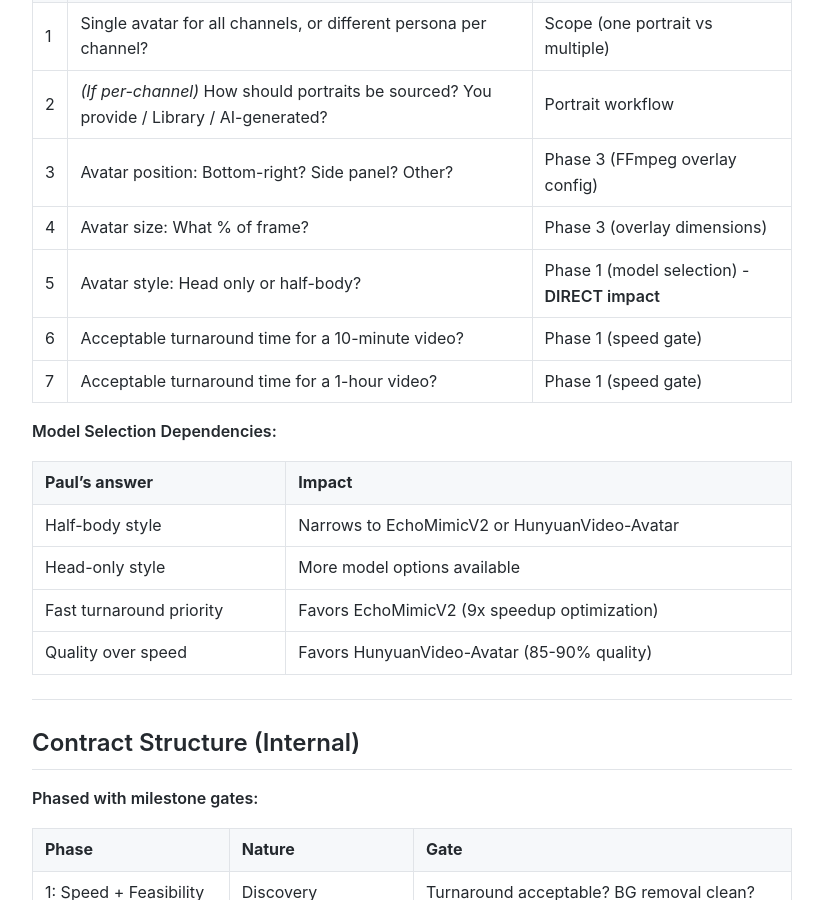
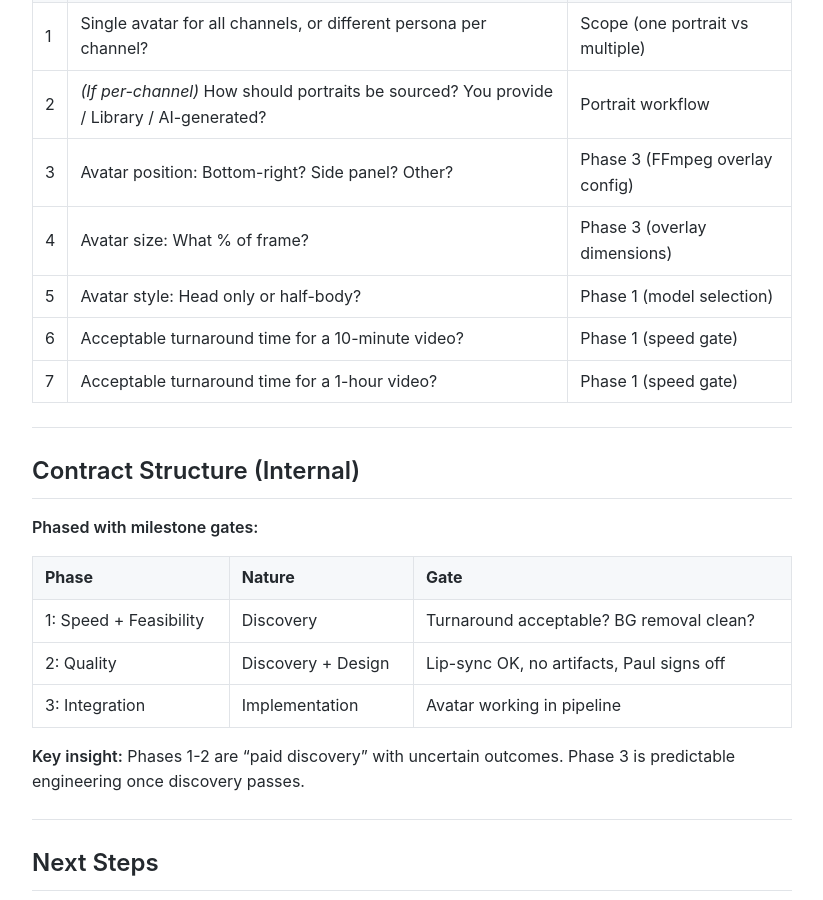
Before and after one commit to MariusWilsch/public-wilsch-ai-pages, a Jekyll site: the page built from project/paul_youtube_fullstack/avatar-contract-scope.md, in a window 1280 px wide and 900 px high, scrolled down 3842 px. Shown: the whole window, without its empty margins (228-1051 px from the left). Built offline with Jekyll 4.4.1, drawn with Linux system fonts in a browser that asks for light colours; our own code applies the rules of GitHub Pages for plain Markdown files.

Commit message:
Sync from hippocampus 2026-01-18

```diff
--- a/project/paul_youtube_fullstack/avatar-contract-scope.md
+++ b/project/paul_youtube_fullstack/avatar-contract-scope.md
@@ -136,18 +136,9 @@ Scene Extraction (1) ──┬──→ Image Gen (2) → Video Segments (4) ─
 | 2 | *(If per-channel)* How should portraits be sourced? You provide / Library / AI-generated? | Portrait workflow |
 | 3 | Avatar position: Bottom-right? Side panel? Other? | Phase 3 (FFmpeg overlay config) |
 | 4 | Avatar size: What % of frame? | Phase 3 (overlay dimensions) |
-| 5 | Avatar style: Head only or half-body? | Phase 1 (model selection) - **DIRECT impact** |
+| 5 | Avatar style: Head only or half-body? | Phase 1 (model selection) |
 | 6 | Acceptable turnaround time for a 10-minute video? | Phase 1 (speed gate) |
 | 7 | Acceptable turnaround time for a 1-hour video? | Phase 1 (speed gate) |
-
-**Model Selection Dependencies:**
-
-| Paul's answer | Impact |
-|---------------|--------|
-| Half-body style | Narrows to EchoMimicV2 or HunyuanVideo-Avatar |
-| Head-only style | More model options available |
-| Fast turnaround priority | Favors EchoMimicV2 (9x speedup optimization) |
-| Quality over speed | Favors HunyuanVideo-Avatar (85-90% quality) |
 
 ---
 
```
